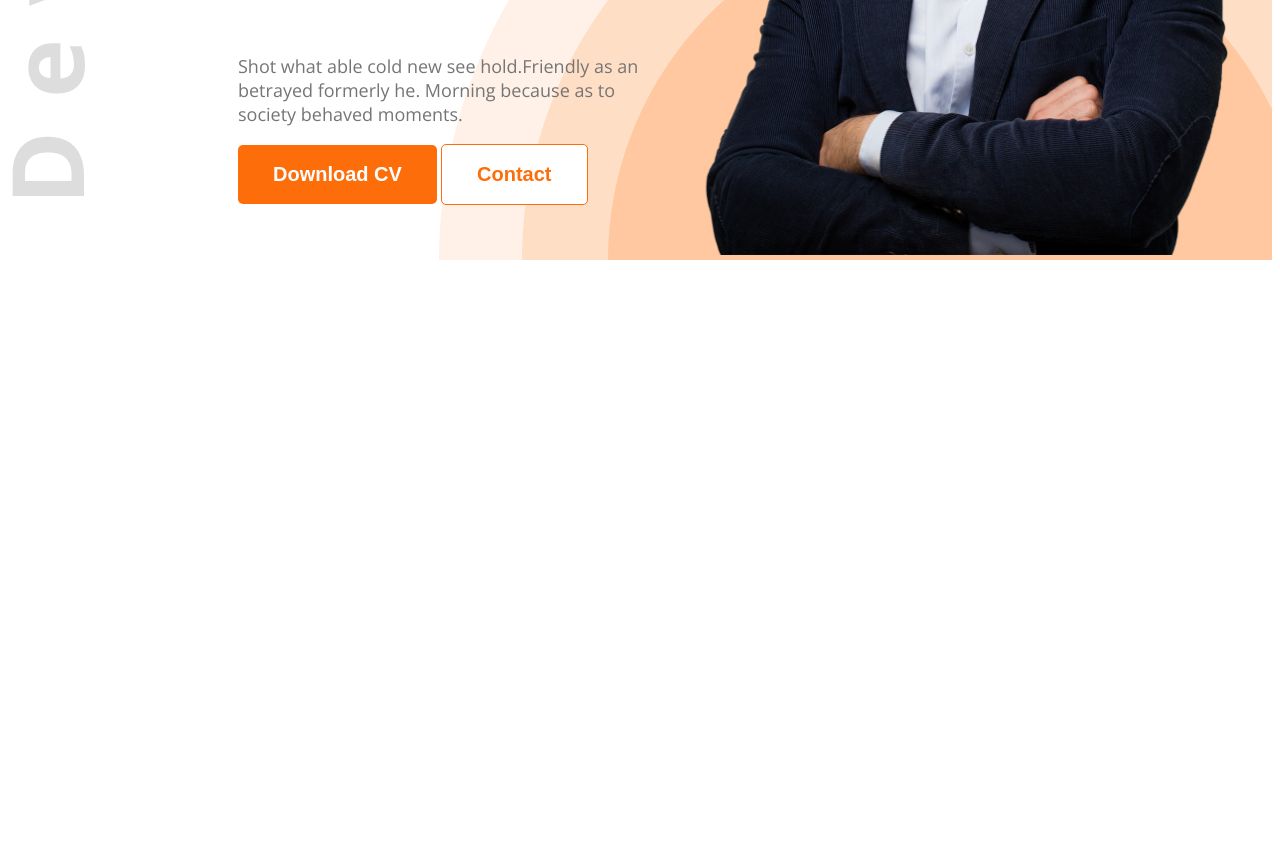
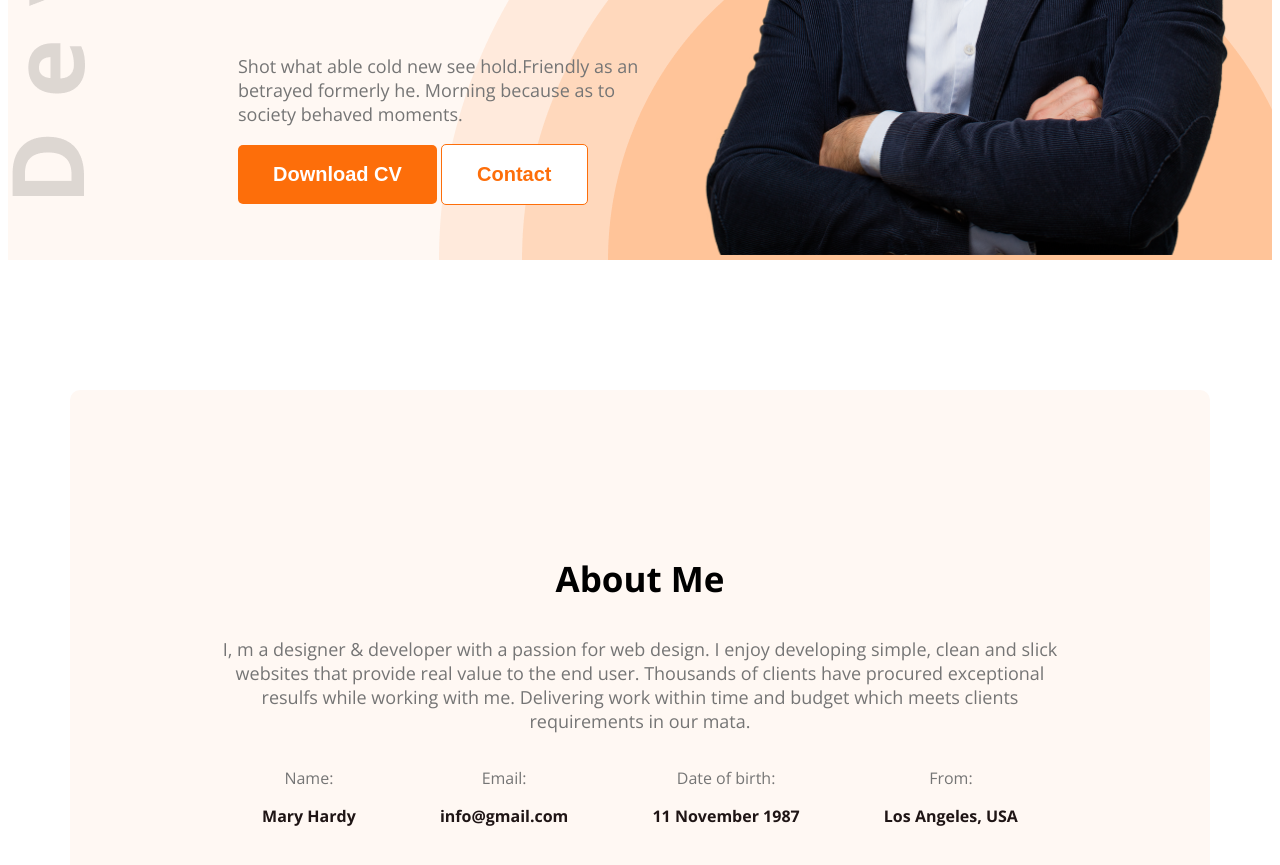
Before and after one commit to sbbasak/web-developer-portfolio, a plain HTML site: page index.html in a window 1280 px wide. Shown: the part 575-1440 px from the top of the page. Before the commit the page ends 843 px from the top, so only its background shows below. Drawn offline with nearby package versions, Linux system fonts and the light colour scheme.

Commit message:
about section done draft-1

```diff
--- a/index.html
+++ b/index.html
@@ -13,7 +13,7 @@
     <link rel="stylesheet" href="styles/portfolio.css" />
   </head>
   <body class="open-sans-normal">
-    <header class="header">
+    <header class="header secondary-bg">
         <!-- Navigation Section -->
       <nav>
         <h3 class="nav-title">Ma<span class="text-primary">r</span>y</h3>
@@ -42,7 +42,33 @@
         </div>
       </div>
     </header>
-    <main></main>
-    <footer></footer>
+    <main class="main">
+        <section class="about secondary-bg">
+            <h3 class="section-title">About Me</h3>
+            <p class="section-description dark-3">I, m a designer & developer with a passion for web design. I enjoy developing simple, clean and slick websites that provide real value to the end user. Thousands of clients have procured exceptional resulfs while working with me. Delivering work within time and budget which meets clients requirements in our mata.</p>
+            <div class="about-items">
+                <!-- .about-item*4>p.item-title+p.item-description -->
+                 <div class="about-item">
+                    <p class="item-title dark-3">Name:</p>
+                    <p class="item-description dark-2">Mary Hardy </p>
+                 </div>
+                 <div class="about-item">
+                    <p class="item-title dark-3">Email:</p>
+                    <p class="item-description dark-2">info@gmail.com</p>
+                 </div>
+                 <div class="about-item">
+                    <p class="item-title dark-3">Date of birth:</p>
+                    <p class="item-description dark-2">11 November 1987</p>
+                 </div>
+                 <div class="about-item">
+                    <p class="item-title dark-3">From:</p>
+                    <p class="item-description dark-2">Los Angeles, USA</p>
+                 </div>
+            </div>
+        </section>
+    </main>
+    <footer>
+
+    </footer>
   </body>
 </html>
--- a/styles/portfolio.css
+++ b/styles/portfolio.css
@@ -1,5 +1,3 @@
-
-
 .open-sans-normal {
     font-family: "Open Sans", sans-serif;
     font-optical-sizing: auto;
@@ -35,16 +33,27 @@ nav {
 }
 
 /* shared style */
+
+.secondary-bg {
+    background-color: #FFF8F3;
+}
+
 .text-primary {
     color: #FD6E0A;
+}
+
+.dark-1 {
+    color: #181818;
 }
 
 .dark-2 {
     color: #1f1515;
 }
+
 .dark-3 {
     color: #757575;
 }
+
 .btn-primary{
     background-color:#FD6E0A;
     font-weight: bold;
@@ -63,6 +72,15 @@ nav {
     padding: 18px 35px;
     border-radius: 5px;
     border: 1px solid #FD6E0A;
+}
+
+.section-title {
+    font-size: 35px;
+    font-weight: bold;
+}
+
+.section-description {
+    font-size: 18px;
 }
 
 /* removing dot from the ul and li */
@@ -106,3 +124,27 @@ nav li a {
 .banner-profile-pic {
     width: 580px;
 }
+
+/* main style */
+.main {
+    max-width: 1140px;
+    margin: 0 auto;
+}
+
+/* about style */
+
+.about {
+    border-radius: 10px;
+    padding: 130px 150px;
+    text-align: center;
+    margin-top: 130px;
+}
+
+.item-description {
+    font-weight: bold;
+}
+
+.about-items {
+    display: flex;
+    justify-content: space-around;
+}
```
